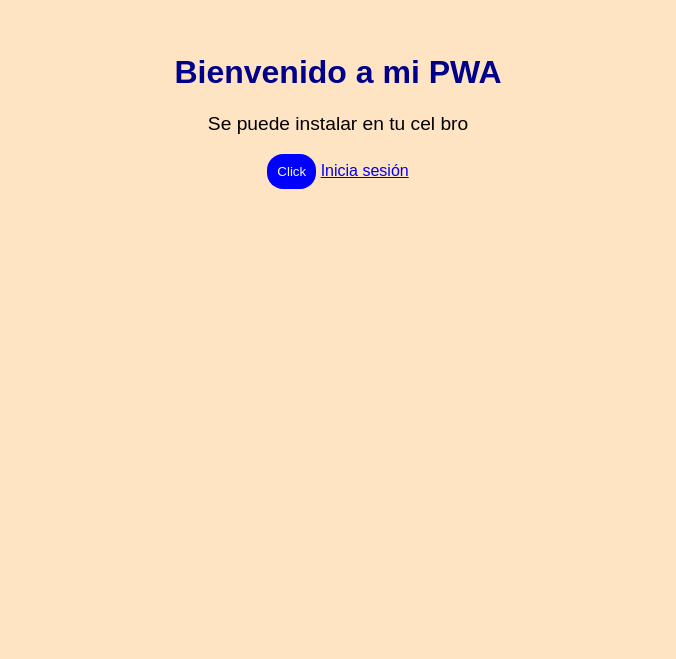
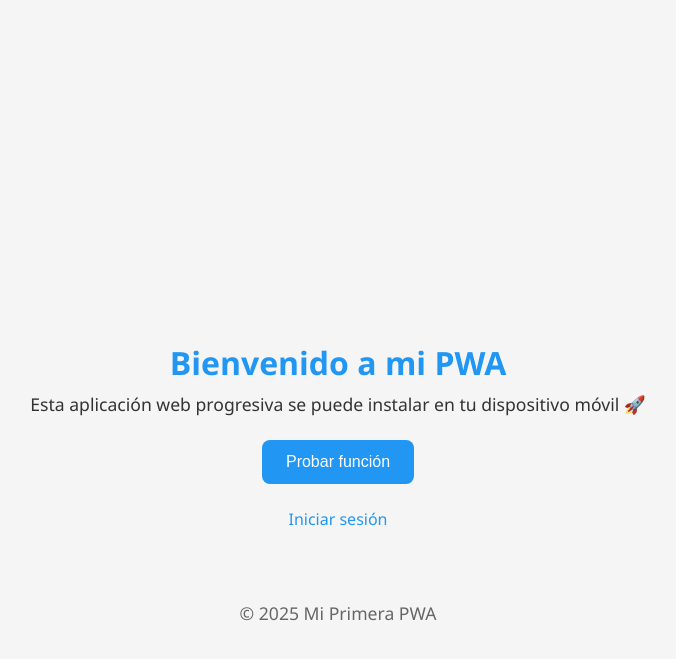
Before and after one commit to Krlostks/PWA, a plain HTML site: page index.html in a window 1280 px wide. Shown: the part 135-794 px from the top of the page, without its empty margins (302-978 px from the left). Drawn offline with Linux system fonts and the light colour scheme.

Commit message:
lavado de cara a pwa

```diff
--- a/index.html
+++ b/index.html
@@ -1,34 +1,112 @@
 <!DOCTYPE html>
 <html lang="es">
 <head>
-    <meta charset="UTF-8">
-    <meta name="viewport" content="width=device-width, initial-scale=1.0">
-    <title>Mi primera PWA</title>
+  <meta charset="UTF-8" />
+  <meta name="viewport" content="width=device-width, initial-scale=1.0" />
+  <title>Mi Primera PWA</title>
 
-    <!-- Vincular el manifest -->
-    <link rel="manifest" href="pwa-practice/manifest.json">
+  <!-- Manifest y configuración PWA -->
+  <link rel="manifest" href="pwa-practice/manifest.json" />
+  <meta name="theme-color" content="#2196f3" />
 
+  <!-- Iconos -->
+  <link rel="icon" href="icons/icon-192x192.png" type="image/png" />
+  <link rel="apple-touch-icon" href="icons/apple-touch-icon.png" />
 
-    <link rel="shortcut icon" href="icons/icon-192x192.png" type="image/x-icon">
-    <link rel="apple-touch-icon" href="icons/apple-touch-icon.png">
+  <!-- Estilos -->
+  <link rel="stylesheet" href="style.css" />
 
-    <!-- Color de la barra de navegación en moviles -->
-    <meta name="theme-color" content="#2196f3">
-    <link rel="stylesheet" href="style.css">
+  <style>
+    :root {
+      --color-primary: #2196f3;
+      --color-secondary: #f5f5f5;
+      --color-text: #333;
+      --color-white: #fff;
+    }
+
+    body {
+      margin: 0;
+      font-family: "Segoe UI", Roboto, sans-serif;
+      background: var(--color-secondary);
+      color: var(--color-text);
+      display: flex;
+      flex-direction: column;
+      align-items: center;
+      justify-content: center;
+      height: 100vh;
+      text-align: center;
+    }
+
+    header h1 {
+      color: var(--color-primary);
+      margin-bottom: 0.5rem;
+      font-size: 2rem;
+    }
+
+    p {
+      margin: 0.5rem 0 1.5rem;
+      font-size: 1.1rem;
+    }
+
+    button {
+      background: var(--color-primary);
+      color: var(--color-white);
+      border: none;
+      padding: 0.8rem 1.5rem;
+      border-radius: 8px;
+      cursor: pointer;
+      font-size: 1rem;
+      transition: background 0.3s;
+    }
+
+    button:hover {
+      background: #1976d2;
+    }
+
+    a {
+      display: inline-block;
+      margin-top: 1.5rem;
+      color: var(--color-primary);
+      text-decoration: none;
+      font-weight: 500;
+    }
+
+    a:hover {
+      text-decoration: underline;
+    }
+
+    footer {
+      position: absolute;
+      bottom: 1rem;
+      font-size: 0.9rem;
+      color: #666;
+    }
+  </style>
 </head>
+
 <body>
+  <header>
     <h1>Bienvenido a mi PWA</h1>
-    <p>Se puede instalar en tu cel bro</p>
-    <button style="padding: 10px; border-radius: 1rem; background-color: blue; color: aliceblue; border: 1rem; border-color: aquamarine;" onclick="alert('holamundo')">Click</button>
+    <p>Esta aplicación web progresiva se puede instalar en tu dispositivo móvil 🚀</p>
+  </header>
 
-    <a href="login.html">Inicia sesión</a>
+  <main>
+    <button onclick="alert('Gracias por dar click bai')">Probar función</button>
+    <br />
+    <a href="login.html">Iniciar sesión</a>
+  </main>
 
-    <script>
-        if ("serviceWorker" in navigator) {
-            navigator.serviceWorker.register("pwa-practice/sw.js")
-                .then(reg => console.log("Service worker registrado"))
-                .catch(err => console.log("Error al registrar el service worker"))
-        }
-    </script>
+  <footer>
+    <p>© 2025 Mi Primera PWA</p>
+  </footer>
+
+  <script>
+    if ("serviceWorker" in navigator) {
+      navigator.serviceWorker
+        .register("pwa-practice/sw.js")
+        .then(() => console.log("✅ Service Worker registrado correctamente"))
+        .catch((err) => console.error("❌ Error al registrar el Service Worker:", err));
+    }
+  </script>
 </body>
 </html>
```
